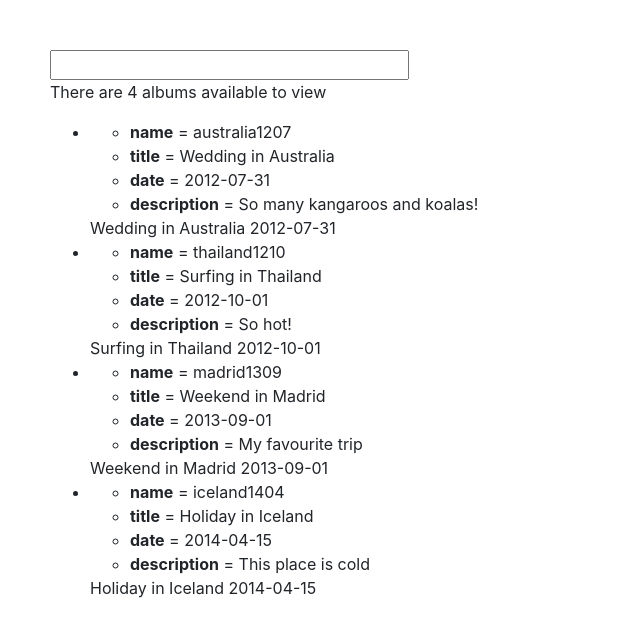
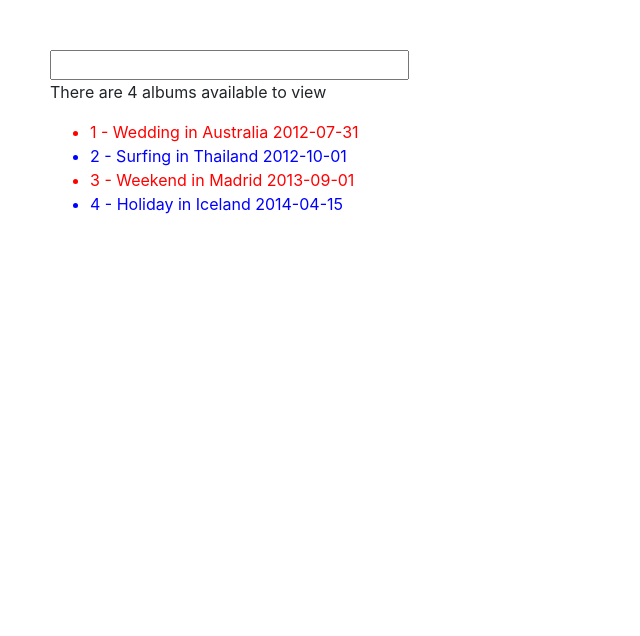
Before and after one commit to voljan/lmax, a plain HTML site: page index.html in a window 1280 px wide. Shown: the whole page, without its empty margins (0-640 px from the left). Drawn offline with nearby package versions, Linux system fonts and the light colour scheme.

Commit message:
ng-class

```diff
--- a/index.html
+++ b/index.html
@@ -5,6 +5,15 @@
     <meta charset="UTF-8">
     <title>Document</title>
     <link rel="stylesheet" href="css/bootstrap.min.css">
+    <style>
+        .even {
+            color: red;
+        }
+
+        .odd {
+            color: blue;
+        }
+    </style>
 </head>
 
 <body>
@@ -17,12 +26,10 @@
             <input type="text" ng-model="searchFor" size="30" /> {{ searchFor }}
             <p>There are {{albums.length}} albums available to view</p>
             <ul>
-                <li ng-repeat="album in albums | filter: searchFor | orderBy: 'date'">
-                    <ul>
-                        <li ng-repeat="( key, value) in album"><strong>{{ key  }}</strong> = {{ value }} </li>
-                    </ul>
+                <li ng-repeat="album in albums | filter: searchFor | orderBy: 'date'" ng-class="{even: $even, odd: $odd}">
 
-                    {{album.title}} {{album.date}}
+
+                    {{ $index+1 }} - {{album.title}} {{album.date}}
                 </li>
             </ul>
 
```
